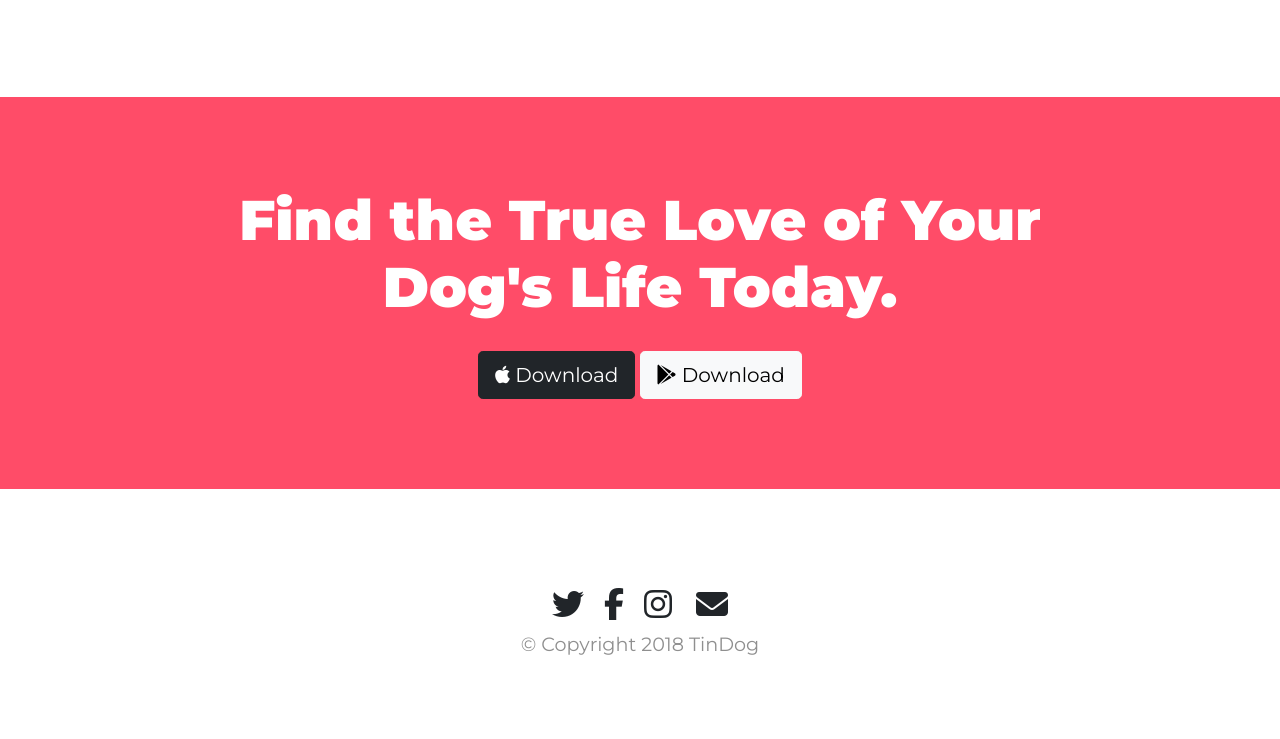
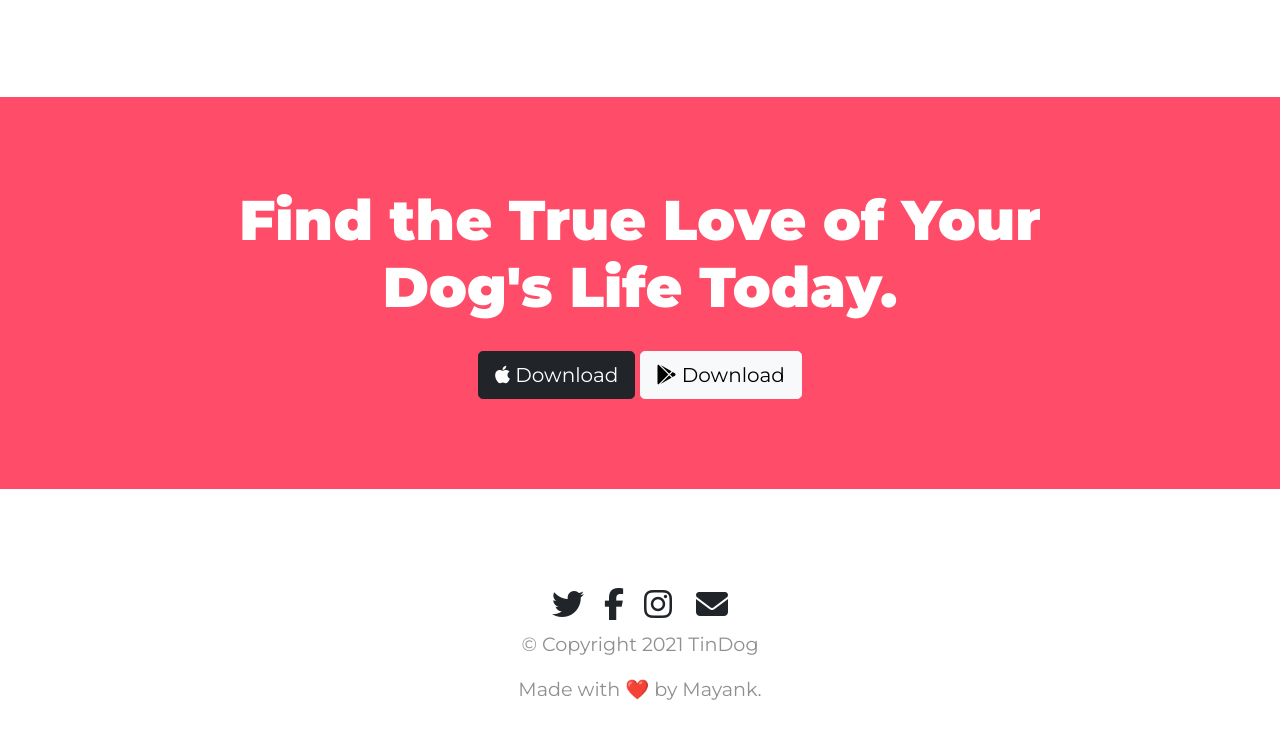
Before and after one commit to MayankBhamre/TinDog, a plain HTML site: page index.html in a window 1280 px wide. Shown: the part 2685-3424 px from the top of the page. Drawn offline with nearby package versions, Linux system fonts and the light colour scheme.

Commit message:
Update index.html

```diff
--- a/index.html
+++ b/index.html
@@ -216,7 +216,8 @@
 
   <footer id="footer">
     <i class="fab fa-twitter"></i><i class="fab fa-facebook-f"></i><i class="fab fa-instagram"></i> <i class="fas fa-envelope"></i>
-    <p>© Copyright 2018 TinDog</p>
+    <p>© Copyright 2021 TinDog</p>
+    <p>Made with ❤️ by Mayank.</p>
 
   </footer>
 
```
